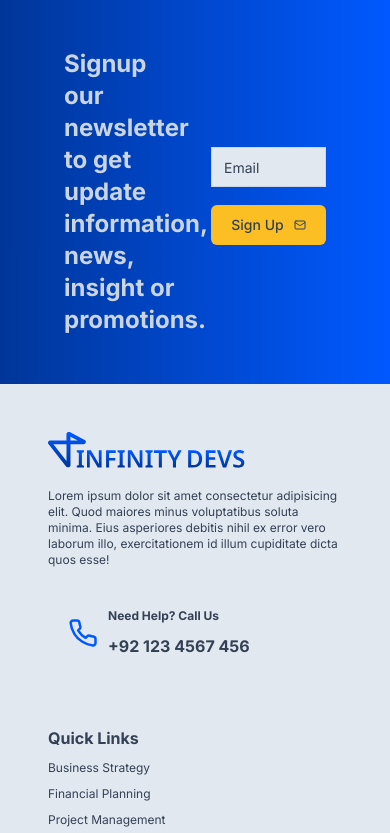
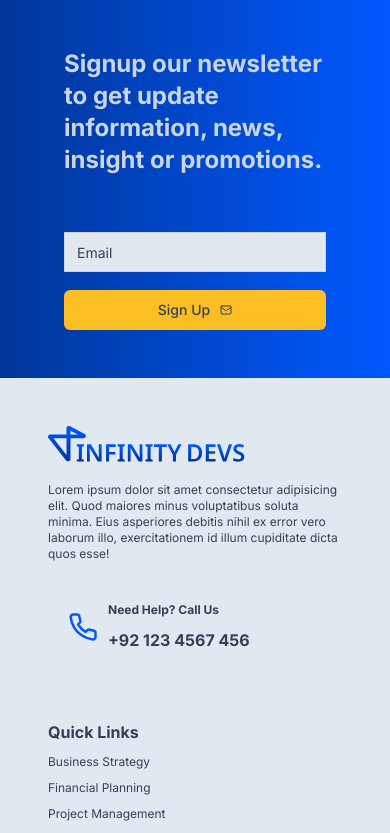
Before and after one commit to InfinityDevsHQ/software-house-next, a Next.js app: page / in a window 390 px wide. Shown: the top 833 px of the page. Built offline with nearby package versions, Linux system fonts and the light colour scheme.

Commit message:
fix: responsiveness

```diff
--- a/components/general/subscribe.tsx
+++ b/components/general/subscribe.tsx
@@ -3,8 +3,8 @@ import SubscribeForm from "../forms/subscribe-form";
 export default function Subscribe() {
   return (
     <section className="px-16 flex items-center justify-center bg-gradient-to-r from-primary-dark to-primary">
-      <div className="py-12 grid grid-cols-2 items-center justify-between gap-8 w-full">
-        <h2 className="text-muted text-2xl font-bold">
+      <div className="py-12 lg:grid grid-cols-2 items-center justify-between gap-8 w-full">
+        <h2 className="text-muted text-2xl font-bold mb-12 lg:mb-0">
           Signup our newsletter to get update information, news, insight or
           promotions.
         </h2>
```
